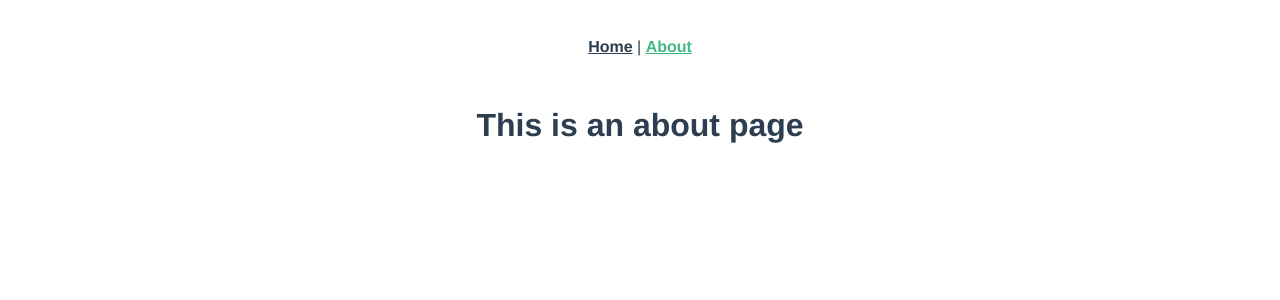
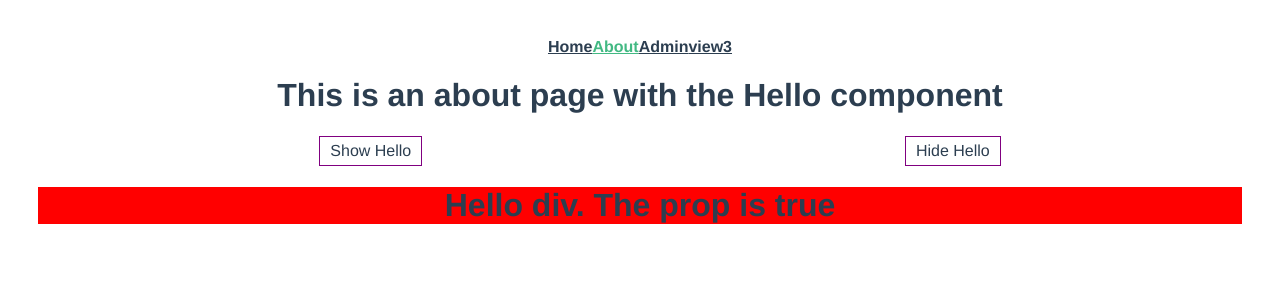
Before and after one commit to nlukic97/q-passing-props, a Vue app: page /#/about in a window 1280 px wide. Shown: the top 300 px of the page. Built offline with nearby package versions, Linux system fonts and the light colour scheme.

Commit message:
Figured it out - it works now

```diff
--- a/src/App.vue
+++ b/src/App.vue
@@ -1,10 +1,8 @@
 <template>
   <div id="app">
     <div id="nav">
-      <router-link to="/">Home</router-link> |
-      <router-link to="/about">About</router-link>
+    <router-view/>
     </div>
-    <router-view/>
   </div>
 </template>
 
--- /dev/null
+++ b/src/components/Hello.vue
@@ -0,0 +1,45 @@
+<template>
+  <div class="div">
+    <div id="box">
+      <h1>Hello div. The prop is {{helloDisplay}}</h1>
+    </div>
+  </div>
+</template>
+
+<script>
+export default {
+  name: 'Hello',
+  props: {
+    helloDisplay: Boolean
+  },
+  data(){
+    return {
+      displayProp: this.helloDisplay
+    }
+  },
+
+  watch: {
+    helloDisplay: function () {
+      this.displayProp= this.helloDisplay
+
+      if(this.displayProp === true){
+      document.getElementById('box').style.display = "block";
+      console.log('The prop is: ' + this.displayProp)
+
+      } else if (this.displayProp === false) {
+        document.getElementById('box').style.display = "none";
+        console.log('The prop is: ' + this.displayProp)
+      }
+    }
+  },
+  mounted(){
+    //stavio sam ovaj if ovde, ali nije radilo
+  }
+}
+</script>
+<style>
+  #box {
+    background-color: red;
+  }
+
+</style>
--- a/src/components/HelloWorld.vue
+++ b/src/components/HelloWorld.vue
@@ -1,33 +1,7 @@
 <template>
   <div class="hello">
     <h1>{{ msg }}</h1>
-    <p>
-      For a guide and recipes on how to configure / customize this project,<br>
-      check out the
-      <a href="https://cli.vuejs.org" target="_blank" rel="noopener">vue-cli documentation</a>.
-    </p>
-    <h3>Installed CLI Plugins</h3>
-    <ul>
-      <li><a href="https://github.com/vuejs/vue-cli/tree/dev/packages/%40vue/cli-plugin-babel" target="_blank" rel="noopener">babel</a></li>
-      <li><a href="https://github.com/vuejs/vue-cli/tree/dev/packages/%40vue/cli-plugin-router" target="_blank" rel="noopener">router</a></li>
-      <li><a href="https://github.com/vuejs/vue-cli/tree/dev/packages/%40vue/cli-plugin-eslint" target="_blank" rel="noopener">eslint</a></li>
-    </ul>
-    <h3>Essential Links</h3>
-    <ul>
-      <li><a href="https://vuejs.org" target="_blank" rel="noopener">Core Docs</a></li>
-      <li><a href="https://forum.vuejs.org" target="_blank" rel="noopener">Forum</a></li>
-      <li><a href="https://chat.vuejs.org" target="_blank" rel="noopener">Community Chat</a></li>
-      <li><a href="https://twitter.com/vuejs" target="_blank" rel="noopener">Twitter</a></li>
-      <li><a href="https://news.vuejs.org" target="_blank" rel="noopener">News</a></li>
-    </ul>
-    <h3>Ecosystem</h3>
-    <ul>
-      <li><a href="https://router.vuejs.org" target="_blank" rel="noopener">vue-router</a></li>
-      <li><a href="https://vuex.vuejs.org" target="_blank" rel="noopener">vuex</a></li>
-      <li><a href="https://github.com/vuejs/vue-devtools#vue-devtools" target="_blank" rel="noopener">vue-devtools</a></li>
-      <li><a href="https://vue-loader.vuejs.org" target="_blank" rel="noopener">vue-loader</a></li>
-      <li><a href="https://github.com/vuejs/awesome-vue" target="_blank" rel="noopener">awesome-vue</a></li>
-    </ul>
+
   </div>
 </template>
 
--- a/src/router/index.js
+++ b/src/router/index.js
@@ -1,6 +1,8 @@
 import Vue from 'vue'
 import VueRouter from 'vue-router'
 import Home from '../views/Home.vue'
+import view3 from '../views/view3.vue'
+import admin from '../views/Admin.vue'
 
 Vue.use(VueRouter)
 
@@ -17,6 +19,16 @@ Vue.use(VueRouter)
     // this generates a separate chunk (about.[hash].js) for this route
     // which is lazy-loaded when the route is visited.
     component: () => import(/* webpackChunkName: "about" */ '../views/About.vue')
+  },
+  {
+    path:'/view3',
+    name: 'view3',
+    component: view3
+  },
+  {
+    path:'/admin',
+    name: 'admin',
+    component: admin
   }
 ]
 
--- a/src/views/About.vue
+++ b/src/views/About.vue
@@ -1,5 +1,55 @@
 <template>
   <div class="about">
-    <h1>This is an about page</h1>
+    <router-link to='/'>Home</router-link>
+    <router-link to='/about'>About</router-link>
+    <router-link to='/admin'>Admin</router-link>
+    <router-link to='/view3'>view3</router-link>
+    <h1>This is an about page with the Hello component</h1>
+    <ul>
+      <li id="show">Show Hello</li>
+      <li id="hide">Hide Hello</li>
+    </ul>
+    <Hello class="hello" :helloDisplay="display"/>
   </div>
 </template>
+<script>
+import Hello from '@/components/Hello.vue'
+export default {
+  name: 'About',
+  components: {
+    Hello
+  },
+  data(){
+    return {
+      display: true
+    }
+  },
+  mounted(){
+    document.getElementById('show').addEventListener('click',()=>{
+      this.display = true;
+      console.log('this.display changed to ' + this.display)
+    })
+
+    document.getElementById('hide').addEventListener('click',()=>{
+      this.display = false;
+      console.log('this.display changed to ' + this.display)
+    })
+  }
+}
+</script>
+<style>
+ul {
+  display: flex;
+  justify-content: space-around;
+}
+ul li {
+  list-style-type: none;
+  border:1px solid purple;
+  padding:5px 10px;
+}
+
+ul li:hover {
+  cursor: pointer;
+  transform: scale(1.1);
+}
+</style>
--- /dev/null
+++ b/src/views/Admin.vue
@@ -0,0 +1,14 @@
+<template>
+  <div class="admin">
+      <router-link to='/'>Home</router-link>
+    <router-link to='/about'>About</router-link>
+    <router-link to='/admin'>Admin</router-link>
+    <router-link to='/view3'>view3</router-link>
+    <h1>I am admin</h1>
+  </div>
+</template>
+<script>
+export default {
+  name: 'Admin'
+}
+</script>
--- a/src/views/Home.vue
+++ b/src/views/Home.vue
@@ -1,7 +1,11 @@
 <template>
   <div class="home">
+    <router-link to='/'>Home</router-link>
+    <router-link to='/about'>About</router-link>
+    <router-link to='/admin'>Admin</router-link>
+    <router-link to='/view3'>view3</router-link>
+    <HelloWorld msg="Welcome to Your Vue.js App"/>
     <img alt="Vue logo" src="../assets/logo.png">
-    <HelloWorld msg="Welcome to Your Vue.js App"/>
   </div>
 </template>
 
--- /dev/null
+++ b/src/views/view3.vue
@@ -0,0 +1,36 @@
+<template>
+  <div class="view3">
+    <router-link to='/'>Home</router-link>
+    <router-link to='/about'>About</router-link>
+    <router-link to='/admin'>Admin</router-link>
+    <router-link to='/view3'>view3</router-link>
+    <h1>This is vue 3</h1>
+    <HelloWorld :msg='time'/>
+  </div>
+</template>
+<script>
+import HelloWorld from '@/components/HelloWorld.vue';
+
+export default {
+  name: 'view3',
+  components: {
+    HelloWorld
+  },
+  data: function(){
+    return {
+      time: ''
+    }
+  },
+  methods: {
+    calcTime(){
+      setInterval(()=>{
+        var a = (new Date).toLocaleTimeString();
+        this.time = a;
+      },1000)
+    }
+  },
+  beforeMount(){
+    this.calcTime()
+  }
+}
+</script>
```
